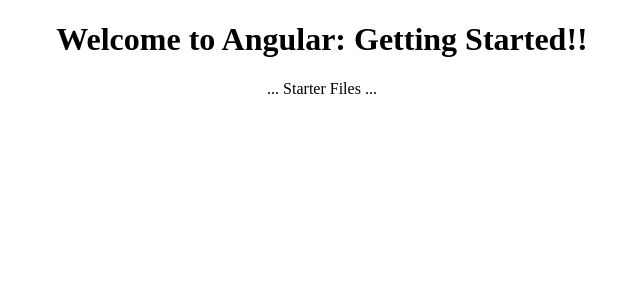
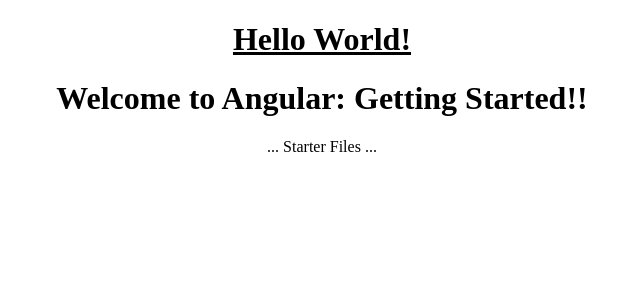
Before and after one commit to EviBera/Learn-Angular, an Angular app in the folder APM/: page / in a window 1280 px wide. Shown: the top 300 px of the page, without its empty margins (318-958 px from the left). Built offline with nearby package versions, Linux system fonts and the light colour scheme.

Commit message:
Modify landing page

```diff
--- a/APM/src/app/app.component.html
+++ b/APM/src/app/app.component.html
@@ -1,4 +1,7 @@
 <div style="text-align:center">
+  <h1 style="text-decoration:underline">
+    Hello World!
+  </h1>
   <h1>
     Welcome to {{title}}!!
   </h1>
```
